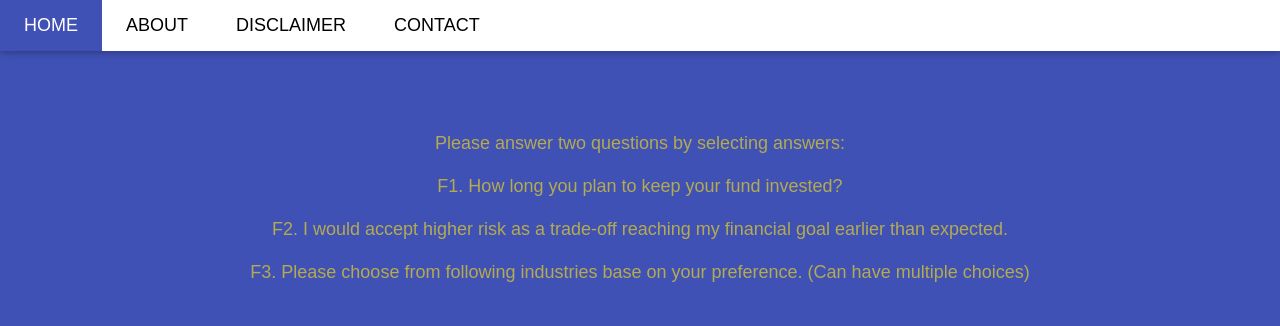
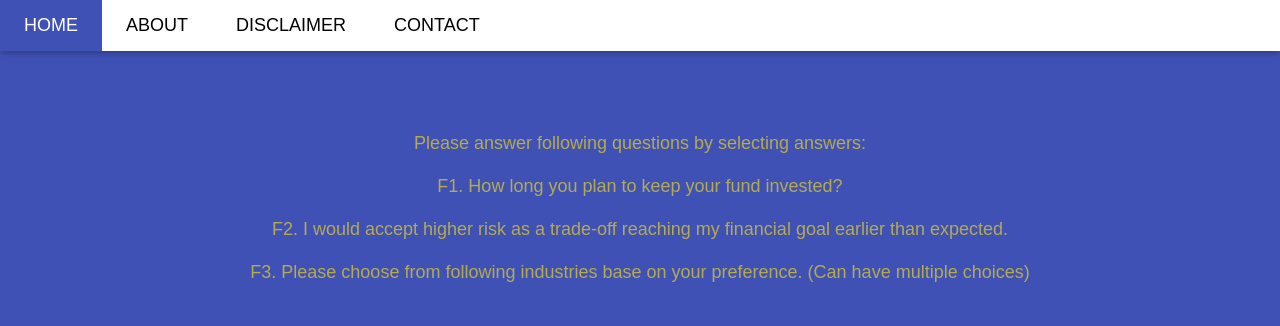
Before and after one commit to shanglun-t/Stock-Recommendation-and-Prediction-System, a Django app: page /q_formF/ in a window 1280 px wide. Shown: the top 326 px of the page. Run offline with Django 3.2, Linux system fonts and the light colour scheme; some web fonts are replaced.

Commit message:
Update q_formF.html

```diff
--- a/simple_stocks/stocks/templates/q_formF.html
+++ b/simple_stocks/stocks/templates/q_formF.html
@@ -2,7 +2,8 @@
 
 {% block content %}
 <div class="w3-container w3-indigo w3-center" style="padding:120px 16px">
- <h1 class="w3-large w3-text-khaki w3-margin-bottom">Please answer two questions by selecting answers: </h1>
+ <h1 class="w3-large w3-text-khaki w3-margin-bottom">Please answer following questions by selecting answers: </h1>
+ <!-- <h1 class="w3-large w3-text-khaki w3-margin-bottom">B0. Please choose a 4-digit number as your entry.</h1> -->
  <h1 class="w3-large w3-text-khaki w3-margin-bottom">F1. How long you plan to keep your fund invested?</h1>
  <h1 class="w3-large w3-text-khaki w3-margin-bottom">F2. I would accept higher risk as a trade-off reaching my financial goal earlier than expected.</h1>
  <h1 class="w3-large w3-text-khaki w3-margin-bottom">F3. Please choose from following industries base on your preference. (Can have multiple choices)</h1>
```
Also changed, not shown: other parts of simple_stocks/stocks/templates/q_formF.html (+1 -1 lines).
